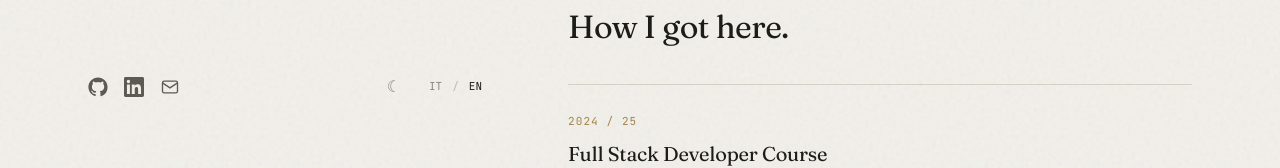
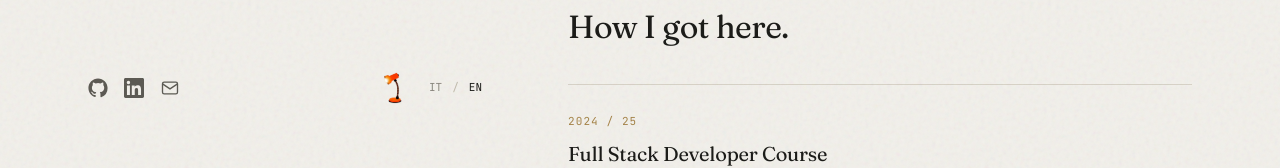
Before and after one commit to DomenicoFoglia/Portfolio, a React (Vite) app: page / in a window 1280 px wide. Shown: the part 610-778 px from the top of the page. Built offline with nearby package versions, Linux system fonts and the light colour scheme.

Commit message:
Sostituito toggle sole/luna con lampada personalizzata

```diff
--- /dev/null
+++ b/src/components/Lamp.css
@@ -0,0 +1,61 @@
+.lamp {
+    position: relative;
+    display: inline-block;
+    width: 22px;
+    line-height: 0;
+    transition: transform 0.15s ease;
+}
+
+.lamp-img {
+    width: 22px;
+    height: auto;
+    display: block;
+    transition: opacity 0.3s ease;
+}
+
+.lamp-img-on {
+    position: absolute;
+    top: 0;
+    left: 0;
+    opacity: 0;
+}
+
+.is-on .lamp-img-on {
+    opacity: 1;
+}
+
+.is-on .lamp-img-off {
+    opacity: 0;
+}
+
+.theme-toggle:hover .lamp {
+    transform: translateY(-2px);
+}
+
+.theme-toggle:active .lamp {
+    transform: scale(0.92);
+    transition: transform 0.08s ease;
+}
+
+/* Flicker: sfarfallio della lampadina al hover quando spenta */
+.theme-toggle:hover .lamp.is-off .lamp-img-on {
+    animation: lamp-flicker 2.4s infinite;
+    animation-delay: 0.2s;
+}
+
+@keyframes lamp-flicker {
+    0%, 100% { opacity: 0; }
+    10% { opacity: 0.5; }
+    30% { opacity: 0; }
+    40% { opacity: 0.7; }
+    60% { opacity: 0.1; }
+    80% { opacity: 0.6; }
+    90% { opacity: 0; }
+    /* buio per il resto del ciclo (88%): sensazione di "tentativo" fallito */
+}
+
+@media (prefers-reduced-motion: reduce) {
+    .theme-toggle:hover .lamp.is-off .lamp-img-on {
+        animation: none;
+    }
+}
--- /dev/null
+++ b/src/components/Lamp.tsx
@@ -0,0 +1,17 @@
+import lampOn from '../assets/lamp-on.png'
+import lampOff from '../assets/lamp-off.png'
+
+type Props = {
+    on: boolean
+}
+
+function Lamp({ on }: Props) {
+    return (
+        <span className={`lamp ${on ? 'is-on' : 'is-off'}`}>
+            <img src={lampOff} alt="" className="lamp-img lamp-img-off" aria-hidden="true" />
+            <img src={lampOn} alt="" className="lamp-img lamp-img-on" aria-hidden="true" />
+        </span>
+    )
+}
+
+export default Lamp
--- a/src/components/SideFooter.css
+++ b/src/components/SideFooter.css
@@ -13,15 +13,15 @@
 }
 
 .theme-toggle {
-    color: var(--text-3);
-    font-size: 16px;
-    padding: 4px 6px;
-    transition: color 0.15s ease;
+    padding: 2px 4px;
+    display: inline-flex;
+    align-items: center;
     cursor: pointer;
 }
 
 .theme-toggle:hover {
-    color: var(--text);
+    background: rgba(255, 255, 255, 0.03);
+    border-radius: 4px;
 }
 
 .socials {
--- a/src/components/SideFooter.tsx
+++ b/src/components/SideFooter.tsx
@@ -1,6 +1,8 @@
 import './SideFooter.css'
 import { useTranslation } from 'react-i18next'
 import { useTheme } from '../hooks/useTheme';
+import Lamp from './Lamp'
+import './Lamp.css'
 
 function SideFooter() {
     const { i18n } = useTranslation();
@@ -48,7 +50,7 @@ function SideFooter() {
                     onClick={toggleTheme}
                     aria-label='Toggle theme'
                 >
-                    {theme === 'dark' ? '☀' : '☾'}
+                    <Lamp on={theme === 'light'} />
                 </button>
 
                 <div className="lang">
```
Also changed, not shown: src/assets/lamp-off.png (added), src/assets/lamp-on.png (added), src/components/Brand.css (line endings or trailing spaces).
